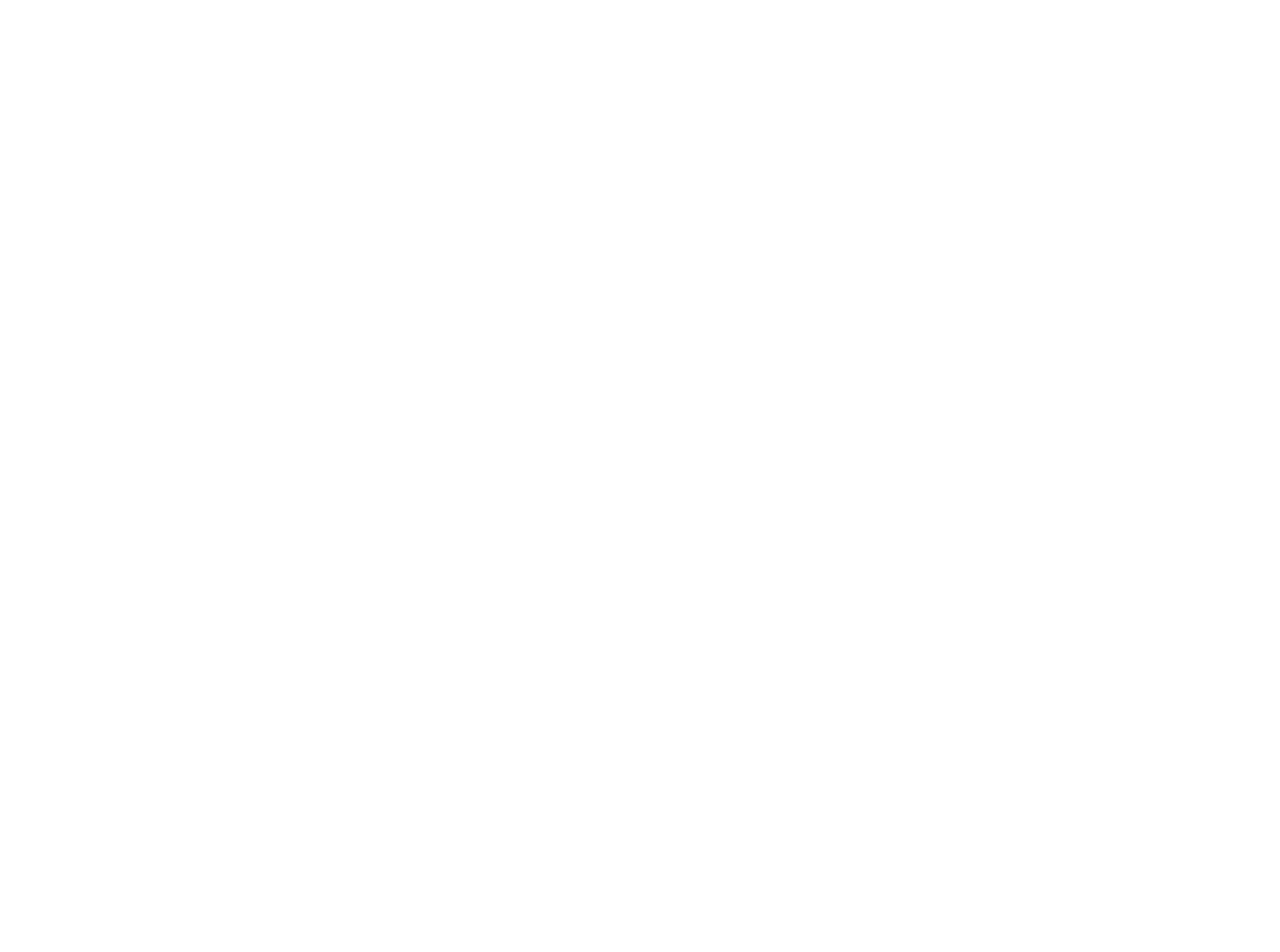
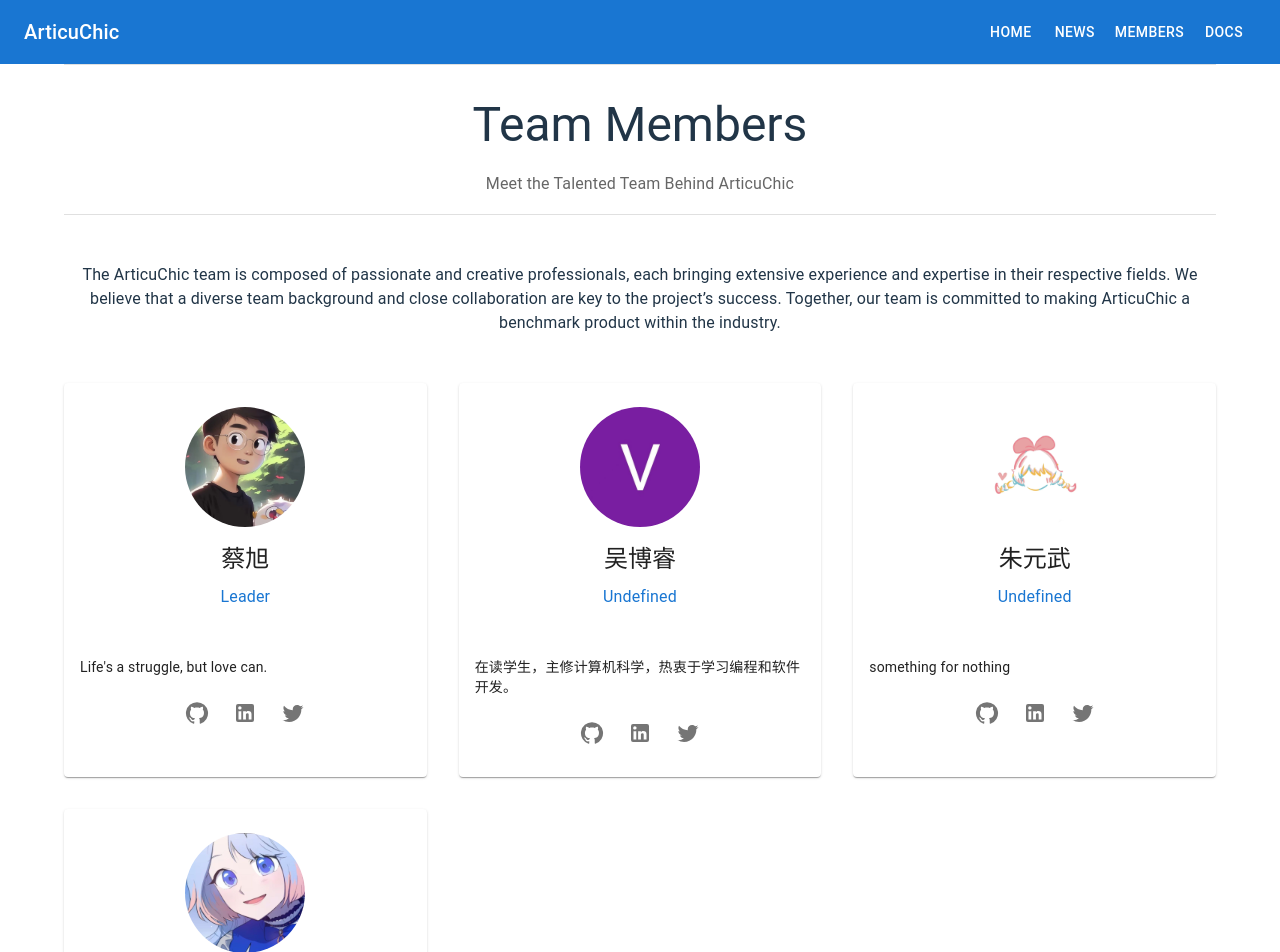
Before and after one commit to shcw0405/ArticuChic_Page, a React (Vite) app in the folder ArticuChic/: page /#/members in a window 1280 px wide. Shown: the top 952 px of the page. Before the commit the page ends 800 px from the top, so only its background shows below. Built offline with nearby package versions, Linux system fonts and the light colour scheme.

Commit message:
支持图片显示

```diff
--- a/ArticuChic/index.html
+++ b/ArticuChic/index.html
@@ -2,12 +2,12 @@
 <html lang="en">
   <head>
     <meta charset="UTF-8" />
-    <link rel="icon" type="image/svg+xml" href="/vite.svg" />
+    <link rel="icon" type="image/svg+xml" href="./vite.svg" />
     <meta name="viewport" content="width=device-width, initial-scale=1.0" />
     <title>ArticuChic</title>
   </head>
   <body>
     <div id="root"></div>
-    <script type="module" src="/src/main.jsx"></script>
+    <script type="module" src="./src/main.jsx"></script>
   </body>
 </html>
--- a/ArticuChic/src/pages/Members.jsx
+++ b/ArticuChic/src/pages/Members.jsx
@@ -20,7 +20,7 @@
       name: "蔡旭",
       role: "Leader",
       bio: "Life's a struggle, but love can.",
-      avatar: "/src/assets/head.jpg",
+      avatar: new URL("../assets/head.jpg", import.meta.url).href,
       social: {
         github: "https://github.com/shcw0405",
         linkedin: "",
@@ -32,7 +32,7 @@
       name: "吴博睿",
       role: "Undefined",
       bio: "在读学生，主修计算机科学，热衷于学习编程和软件开发。",
-      avatar: "/src/assets/vio.jpg",
+      avatar: new URL("../assets/vio.jpg", import.meta.url).href,
       social: {
         github: "https://github.com/Violesa",
         linkedin: "",
@@ -44,7 +44,7 @@
       name: "朱元武",
       role: "Undefined",
       bio: "something for nothing",
-      avatar: "/src/assets/zhu.jpg",
+      avatar: new URL("../assets/zhu.jpg", import.meta.url).href,
       social: {
         github: "https://github.com/zzyuanyi",
         linkedin: "",
@@ -56,7 +56,7 @@
       name: "杨功渤",
       role: "Undefined",
       bio: "I hava 3 years of programming experience, and uses C# C++ language. I hava been involved in Unity projects. I am better at project framework design",
-      avatar: "/src/assets/yang.jpg",
+      avatar: new URL("../assets/yang.jpg", import.meta.url).href,
       social: {
         github: "",
         linkedin: "",
--- a/ArticuChic/src/router.jsx
+++ b/ArticuChic/src/router.jsx
@@ -1,15 +1,15 @@
-import { createBrowserRouter } from "react-router-dom";
+import { createHashRouter } from "react-router-dom";
 import Layout from "./components/Layout";
 import Home from "./pages/Home";
 import News from "./pages/News";
 import Members from "./pages/Members";
 import Docs from "./pages/Docs";
 
-const router = createBrowserRouter(
-  [
+const router = createHashRouter([
   {
     path: "/",
     element: <Layout />,
+    errorElement: <div>Page Not Found</div>,
     children: [
       {
         index: true,
@@ -29,10 +29,6 @@
       },
     ],
   },
-  ],
-  {
-    basename: "/ArticuChic_Page",
-  }
-);
+]);
 
 export default router;
--- a/ArticuChic/vite.config.js
+++ b/ArticuChic/vite.config.js
@@ -4,5 +4,5 @@
 // https://vite.dev/config/
 export default defineConfig({
   plugins: [react()],
-  base: "/ArticuChic_Page/",
+  base: "./",
 });
```
Also changed, not shown: ArticuChic/src/main.jsx (+9 -9 lines). Lines whose indentation alone changed are shown as unchanged.
